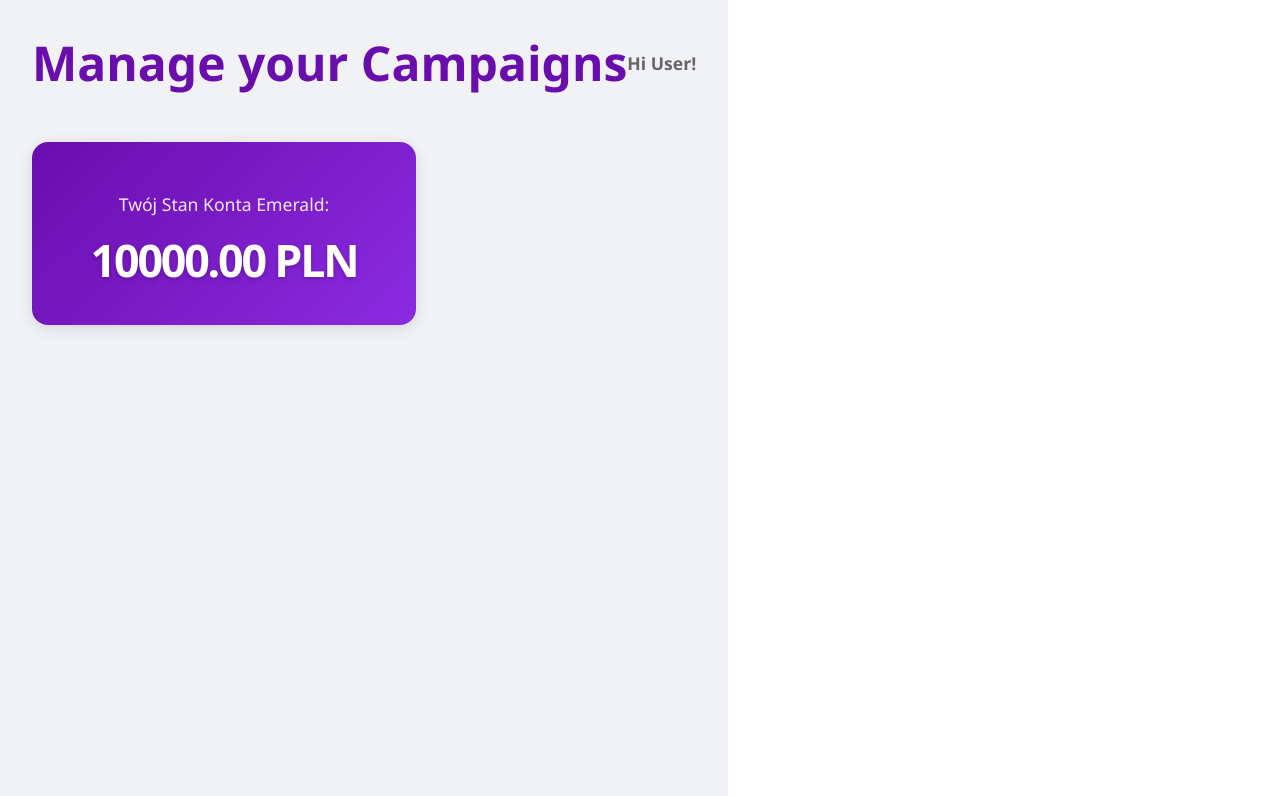
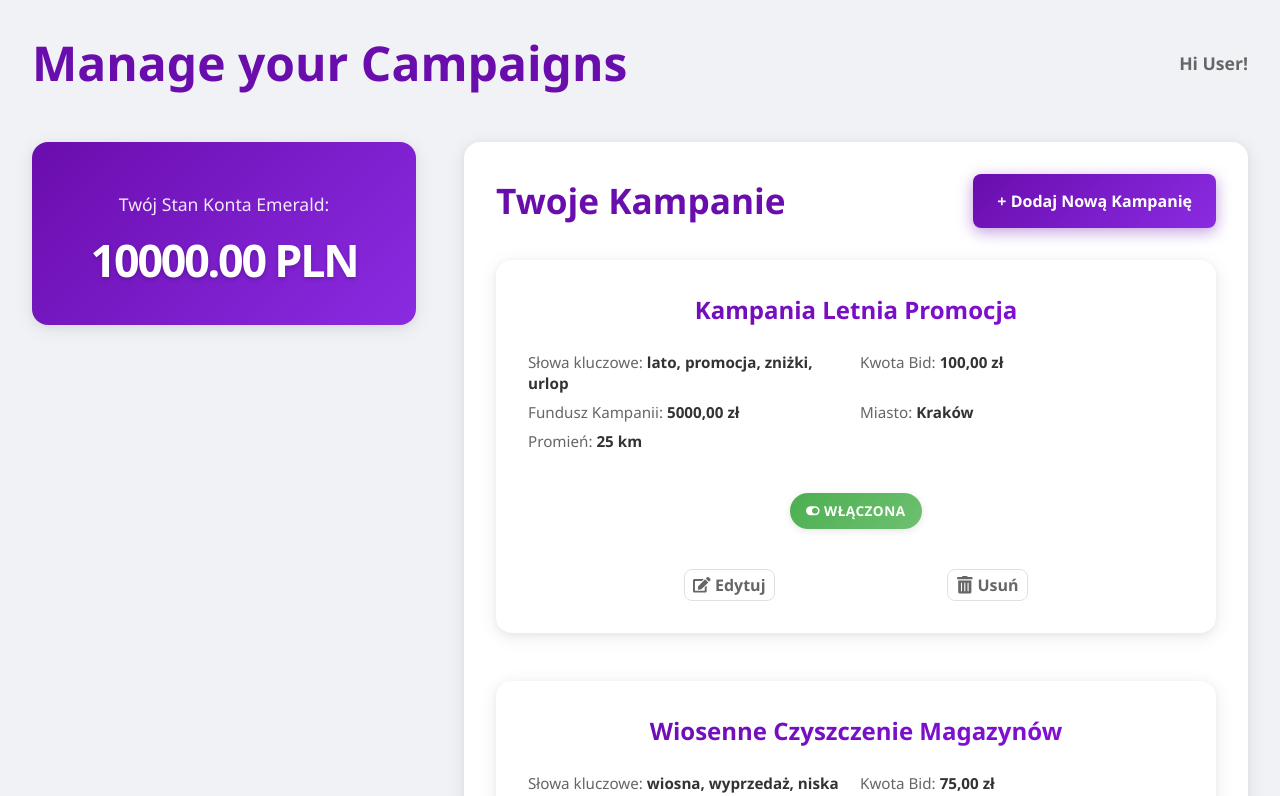
Before and after one commit to neomat-prog/Campaign-Zadanie, a React (Vite) app: page / in a window 1280 px wide. Shown: the top 796 px of the page. Built offline with nearby package versions, Linux system fonts and the light colour scheme; the HTML template or start-up script is replaced by a standard one.

Commit message:
Add CampaignItem component with styles and integrate into DashboardPage

```diff
--- a/src/features/campaigns/CampaignsOverview/components/CampaignItem.jsx
+++ b/src/features/campaigns/CampaignsOverview/components/CampaignItem.jsx
@@ -1,9 +1,67 @@
-import React from 'react'
+import React from "react";
+import styles from "./CampaignItem.module.scss";
+import { formatCurrency } from "../../../../utils/formatters";
+import Button from "../../../../components/Button/Button";
+import { FaEdit, FaTrashAlt, FaToggleOn, FaToggleOff } from 'react-icons/fa';
 
-const CampaignItem = () => {
+const CampaignItem = ({ campaign, onDelete, onEdit }) => {
   return (
-    <div>CampaignItem</div>
-  )
-}
+    <div className={styles.campaignItem}>
+      <h3 className={styles.campaignName}>{campaign.name}</h3>
 
-export default CampaignItem
+      <div className={styles.detailsGrid}>
+        <p className={styles.detailItem}>
+          Słowa kluczowe:{" "}
+          <span className={styles.value}>{campaign.keywords.join(", ")}</span>
+        </p>
+        <p className={styles.detailItem}>
+          Kwota Bid:{" "}
+          <span className={styles.value}>
+            {formatCurrency(campaign.bidAmount)}
+          </span>
+        </p>
+        <p className={styles.detailItem}>
+          Fundusz Kampanii:{" "}
+          <span className={styles.value}>
+            {formatCurrency(campaign.campaignFund)}
+          </span>
+        </p>
+        <p className={styles.detailItem}>
+          Miasto: <span className={styles.value}>{campaign.town || "N/A"}</span>
+        </p>
+        <p className={styles.detailItem}>
+          Promień: <span className={styles.value}>{campaign.radius} km</span>
+        </p>
+      </div>
+
+      <div className={styles.statusRow}>
+        <span
+          className={`${styles.statusBadge} ${
+            campaign.status === "on" ? styles.statusOn : styles.statusOff
+          }`}
+        >
+          {campaign.status === "on" ? (
+            <>
+              <FaToggleOn /> Włączona
+            </>
+          ) : (
+            <>
+              <FaToggleOff /> Wyłączona
+            </>
+          )}
+        </span>
+      </div>
+
+      <div className={styles.actions}>
+        <Button onClick={() => onEdit(campaign)} variant="iconSecondary">
+          <FaEdit /> Edytuj
+        </Button>
+        <Button onClick={() => onDelete(campaign)} variant="iconDanger">
+          <FaTrashAlt /> Usuń
+        </Button>
+      </div>
+    </div>
+  );
+};
+
+export default CampaignItem;
--- /dev/null
+++ b/src/features/campaigns/CampaignsOverview/components/CampaignItem.module.scss
@@ -0,0 +1,119 @@
+@use "../../../../styles/variables";
+@use "../../../../styles/mixins";
+@use "sass:color";
+
+.campaignItem {
+  background-color: variables.$card-background;
+  border-radius: variables.$card-border-radius;
+  @include mixins.card-shadow;
+  padding: variables.$spacing-lg;
+  display: flex;
+  flex-direction: column;
+  gap: variables.$spacing-md;
+  transition: all 0.3s cubic-bezier(0.4, 0, 0.2, 1);
+  position: relative;
+  overflow: hidden;
+
+  &:hover {
+    transform: translateY(-5px);
+    box-shadow: 0 10px 30px rgba(0, 0, 0, 0.12), 0 5px 15px rgba(0, 0, 0, 0.08);
+  }
+
+  @include mixins.media-md {
+    padding: variables.$spacing-xl;
+  }
+}
+
+.campaignName {
+  font-size: 1.5rem;
+  font-weight: 700;
+  color: variables.$primary-color;
+  margin-top: 0;
+  margin-bottom: variables.$spacing-sm;
+  background: linear-gradient(
+    90deg,
+    variables.$primary-color,
+    color.adjust(variables.$primary-color, $lightness: 10%)
+  );
+  -webkit-background-clip: text;
+  -webkit-text-fill-color: transparent;
+  background-clip: text;
+  text-align: center;
+}
+
+.detailsGrid {
+  display: grid;
+  grid-template-columns: 1fr;
+  gap: variables.$spacing-sm;
+  margin-bottom: variables.$spacing-md;
+
+  @include mixins.media-sm {
+    grid-template-columns: repeat(2, 1fr);
+  }
+}
+
+.detailItem {
+  margin: 0;
+  font-size: 0.95rem;
+  color: variables.$light-text-color;
+  line-height: 1.4;
+  word-break: break-word;
+}
+
+.value {
+  font-weight: 600;
+  color: variables.$text-color;
+}
+
+.statusRow {
+  display: flex;
+  justify-content: center;
+  margin-top: auto;
+  padding-top: variables.$spacing-sm;
+}
+
+.statusBadge {
+  display: inline-flex;
+  align-items: center;
+  gap: variables.$spacing-xs;
+  font-weight: 600;
+  padding: 8px 16px;
+  border-radius: 25px;
+  font-size: 0.85rem;
+  text-transform: uppercase;
+  letter-spacing: 0.5px;
+  color: white;
+  transition: all 0.2s ease;
+  box-shadow: 0 2px 8px rgba(0, 0, 0, 0.1);
+
+  svg {
+    font-size: 1em;
+  }
+
+  &.statusOn {
+    @include mixins.gradient-bg(
+      variables.$success-color,
+      color.adjust(variables.$success-color, $lightness: 10%)
+    );
+  }
+
+  &.statusOff {
+    @include mixins.gradient-bg(
+      variables.$danger-color,
+      color.adjust(variables.$danger-color, $lightness: 10%)
+    );
+  }
+}
+
+.actions {
+  display: flex;
+  flex-direction: column;
+  gap: variables.$spacing-md;
+  margin-top: variables.$spacing-lg;
+
+  @include mixins.media-sm {
+    flex-direction: row;
+    justify-content: space-evenly;
+    gap: variables.$spacing-md;
+  }
+}
--- a/src/pages/DashboardPage.jsx
+++ b/src/pages/DashboardPage.jsx
@@ -2,6 +2,9 @@ import React, { useState, useCallback } from "react";
 import useCampaigns from "../hooks/useCampaigns";
 
 import EmeraldAccountBalance from "../features/campaigns/EmeraldAccountBalance/EmeraldAccountBalance";
+import CampaignsOverview from "../features/campaigns/CampaignsOverview/CampaignsOverview";
+import CampaignForm from "../features/campaigns/CampaignForm/CampaignForm";
+import Modal from "../components/Modal/Modal";
 
 import styles from "./DashboardPage.module.scss";
 
@@ -19,6 +22,42 @@ function DashboardPage() {
     handleCancelEdit,
   } = useCampaigns();
 
+  const [isFormModalOpen, setIsFormModalOpen] = useState(false);
+
+  const handleOpenFormModal = useCallback(() => {
+    setIsFormModalOpen(true);
+  }, []);
+
+  const handleCloseFormModal = useCallback(() => {
+    setIsFormModalOpen(false);
+    handleCancelEdit();
+  }, [handleCancelEdit]);
+
+  const handleDashboardFormSubmit = useCallback(
+    (campaignData) => {
+      let success = false;
+      if (editingCampaign) {
+        success = updateCampaign(campaignData);
+      } else {
+        success = addCampaign(campaignData);
+      }
+
+      if (success !== false) {
+        handleCloseFormModal();
+      }
+      return success;
+    },
+    [editingCampaign, updateCampaign, addCampaign, handleCloseFormModal]
+  );
+
+  const handleEditFromList = useCallback(
+    (campaign) => {
+      handleEdit(campaign);
+      handleOpenFormModal();
+    },
+    [handleEdit, handleOpenFormModal]
+  );
+
   return (
     <div className={styles.dashboardContainer}>
       <header className={styles.dashboardHeader}>
@@ -30,7 +69,29 @@ function DashboardPage() {
 
       <div className={styles.mainDashboardContent}>
         <EmeraldAccountBalance balance={emeraldBalance} />
+
+        <CampaignsOverview
+          campaigns={campaigns}
+          onDelete={deleteCampaign}
+          onEdit={handleEditFromList}
+          onAddCampaign={handleOpenFormModal}
+        />
       </div>
+
+      <Modal
+        isOpen={isFormModalOpen}
+        onClose={handleCloseFormModal}
+        wide={true}
+      >
+        <CampaignForm
+          onSubmit={handleDashboardFormSubmit}
+          initialData={editingCampaign}
+          onCancel={handleCloseFormModal}
+          emeraldBalance={emeraldBalance}
+          availableTowns={availableTowns}
+          prePopulatedKeywords={prePopulatedKeywords}
+        />
+      </Modal>
     </div>
   );
 }
--- a/src/pages/DashboardPage.module.scss
+++ b/src/pages/DashboardPage.module.scss
@@ -61,6 +61,15 @@
   font-size: 1.1rem;
 }
 
+.avatar {
+  width: 40px;
+  height: 40px;
+  border-radius: 50%;
+  object-fit: cover;
+  border: 2px solid variables.$primary-color;
+  box-shadow: 0 2px 8px variables.$shadow-color;
+}
+
 .mainDashboardContent {
   display: flex;
   flex-direction: column;
```
